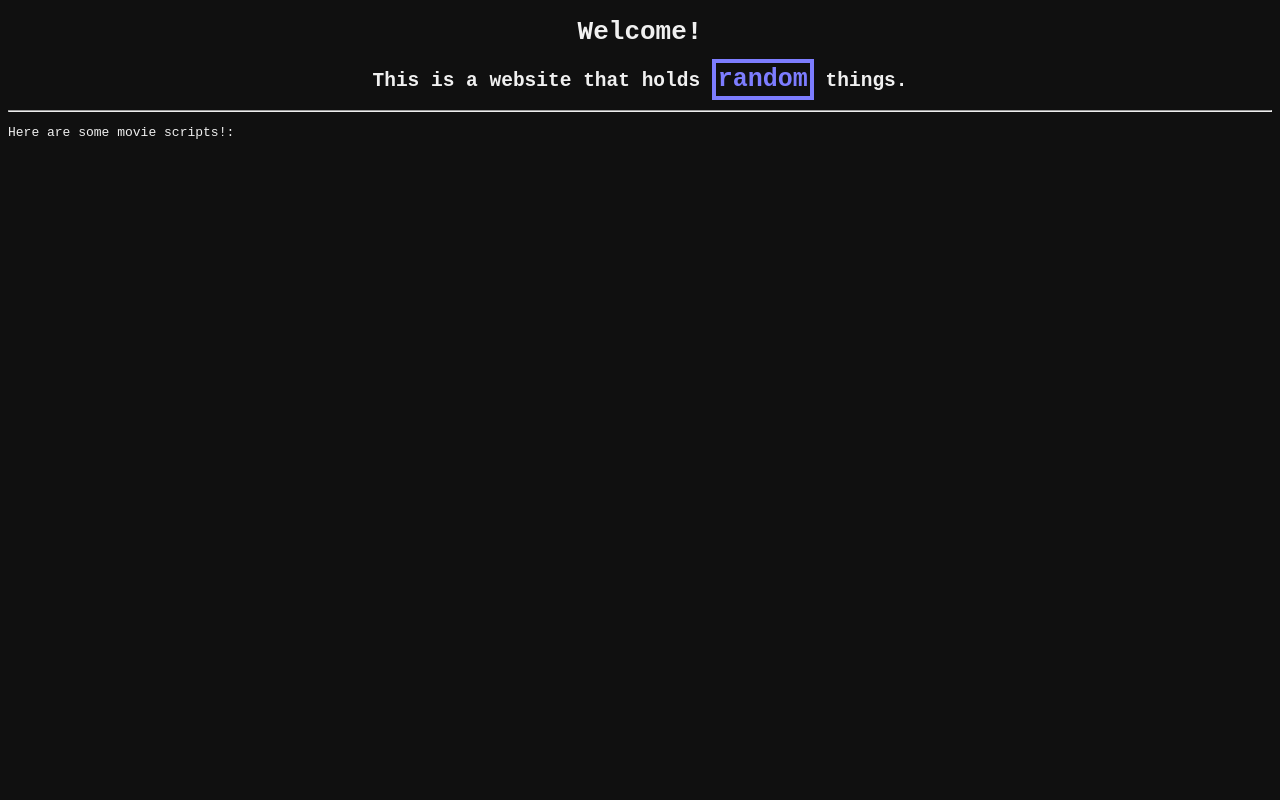
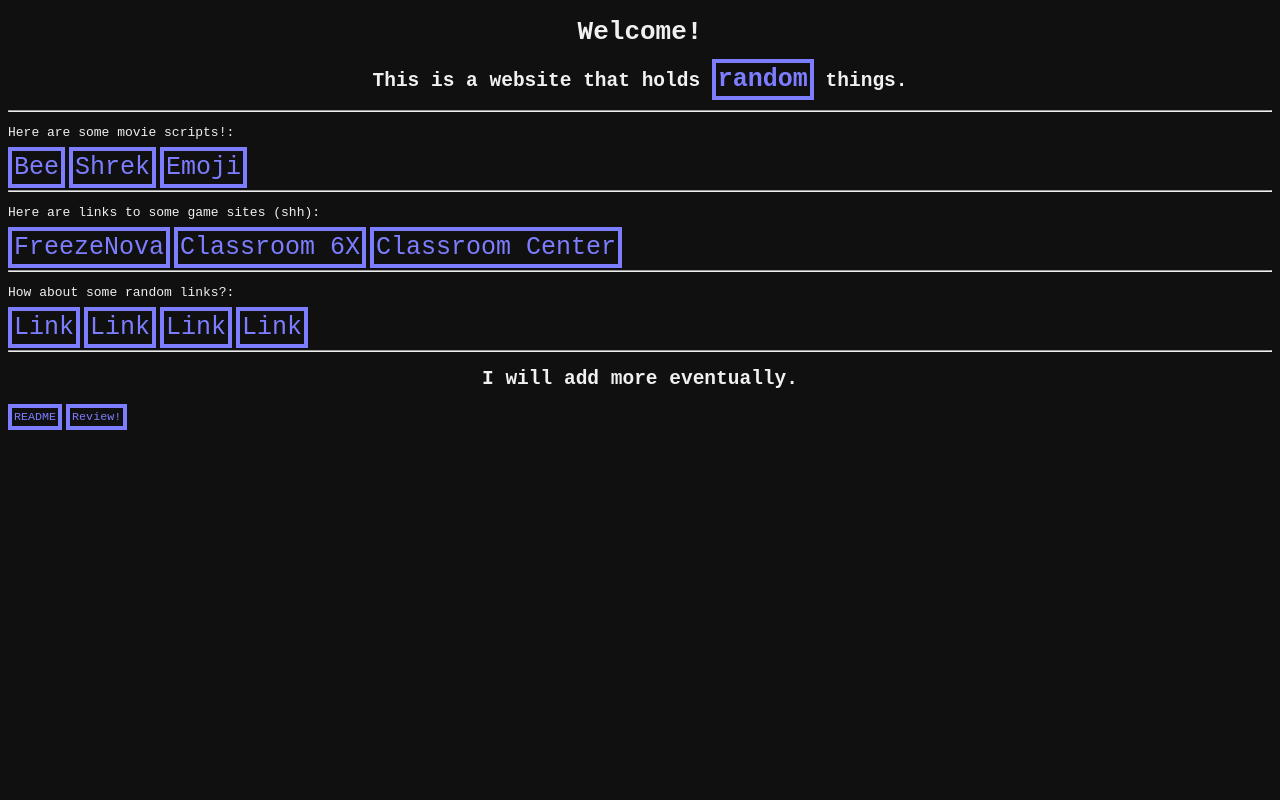
Before and after one commit to DavidienYT/DavidienYT.github.io, a plain HTML site: page index.html in a window 1280 px wide. Shown: the top 800 px of the page. Drawn offline with Linux system fonts and the light colour scheme.

Commit message:
Update styles.css

```diff
--- a/styles.css
+++ b/styles.css
@@ -1,5 +1,5 @@
 body {
-  background-color: rgb( 16, 16, 16); margin: 2;
+  background-color: rgb( 16, 16, 16)
   }
 h1 {
   color: rgb( 240, 240, 240); font-family: monospace; text-align: center
@@ -8,7 +8,7 @@
   color: rgb( 240, 240, 240); font-family: monospace; text-align: center
   }
 p {
-  color: rgb( 240, 240, 240); font-family: monospace; padding-bottom: 90vh;
+  color: rgb( 240, 240, 240); font-family: monospace;
   }
 a {
   color: rgb( 125, 125, 255); font-family: monospace; font-size:25px; padding: 2px; border:4px solid rgb( 125, 125, 255); text-decoration: none
```
